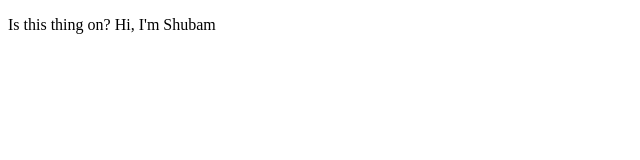
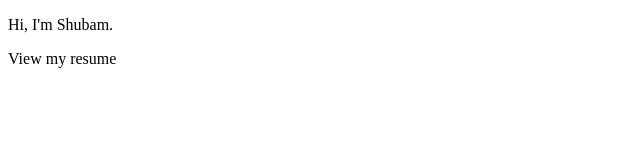
Before and after one commit to DevShubam/devshubam.github.io, a plain HTML site: page index.html in a window 1280 px wide. Shown: the whole page, without its empty margins (0-640 px from the left). Drawn offline with Linux system fonts and the light colour scheme.

Commit message:
Update index.html

```diff
--- a/index.html
+++ b/index.html
@@ -1,5 +1,6 @@
 <!DOCTYPE html>
 
-<p>Is this thing on?
-Hi, I'm Shubam
-</p>
+<p>Hi, I'm Shubam.</p>
+<p>View my resume</p>
+
+</html>
```
